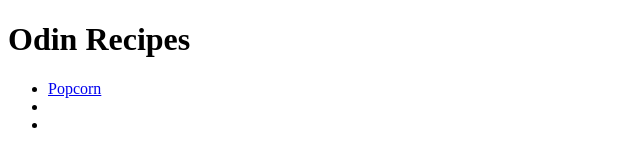
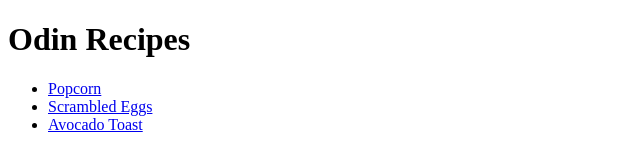
Before and after one commit to brttswdn/odin-recipes, a plain HTML site: page index.html in a window 1280 px wide. Shown: the whole page, without its empty margins (0-640 px from the left). Drawn offline with Linux system fonts and the light colour scheme.

Commit message:
Update index with links to egg and avo_toast

```diff
--- a/index.html
+++ b/index.html
@@ -13,10 +13,10 @@
                 <a href="recipes/popcorn.html" target="_blank">Popcorn</a>
             </li>
             <li>
-                <!--insert link for scrambled eggs -->
+                <a href="recipes/egg.html" target="_blank">Scrambled Eggs</a>
             </li>
             <li>
-                <!--insert link for avocado toast-->
+                <a href="recipes/avo_toast.html" target="_blank">Avocado Toast</a>
             </li>
         </ul>
 
```
